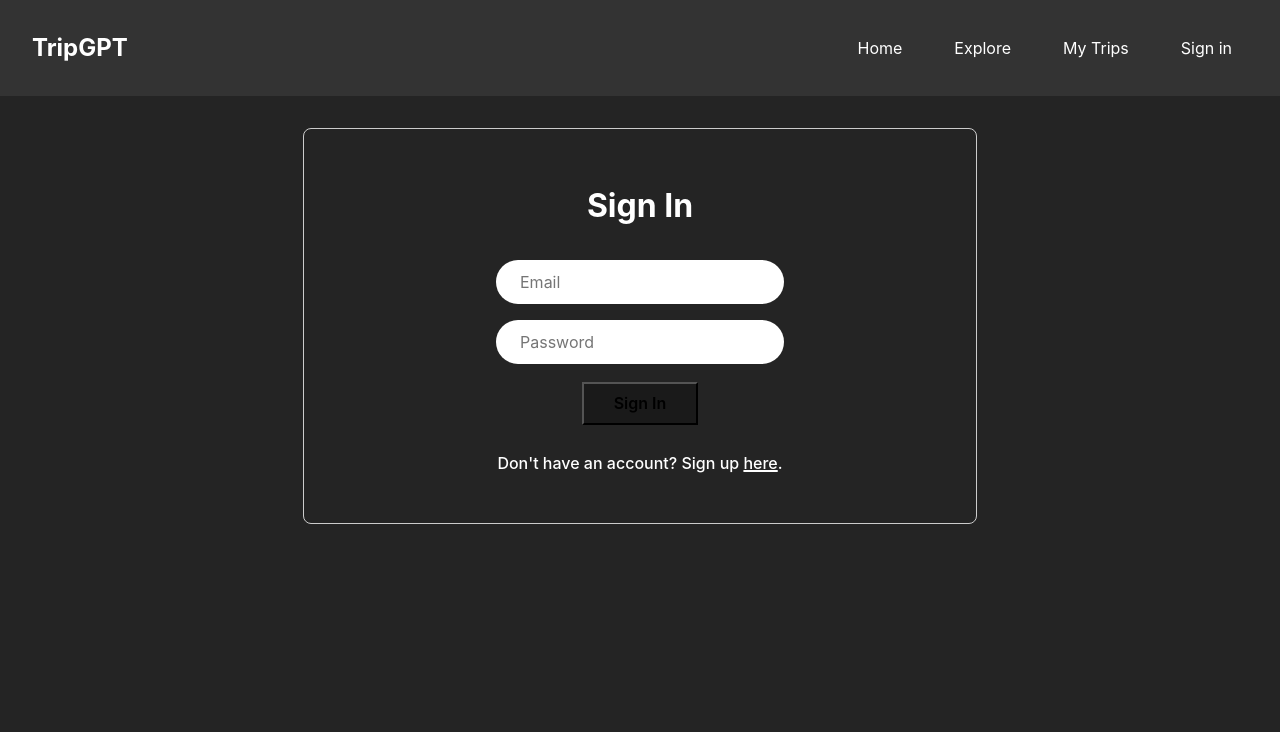
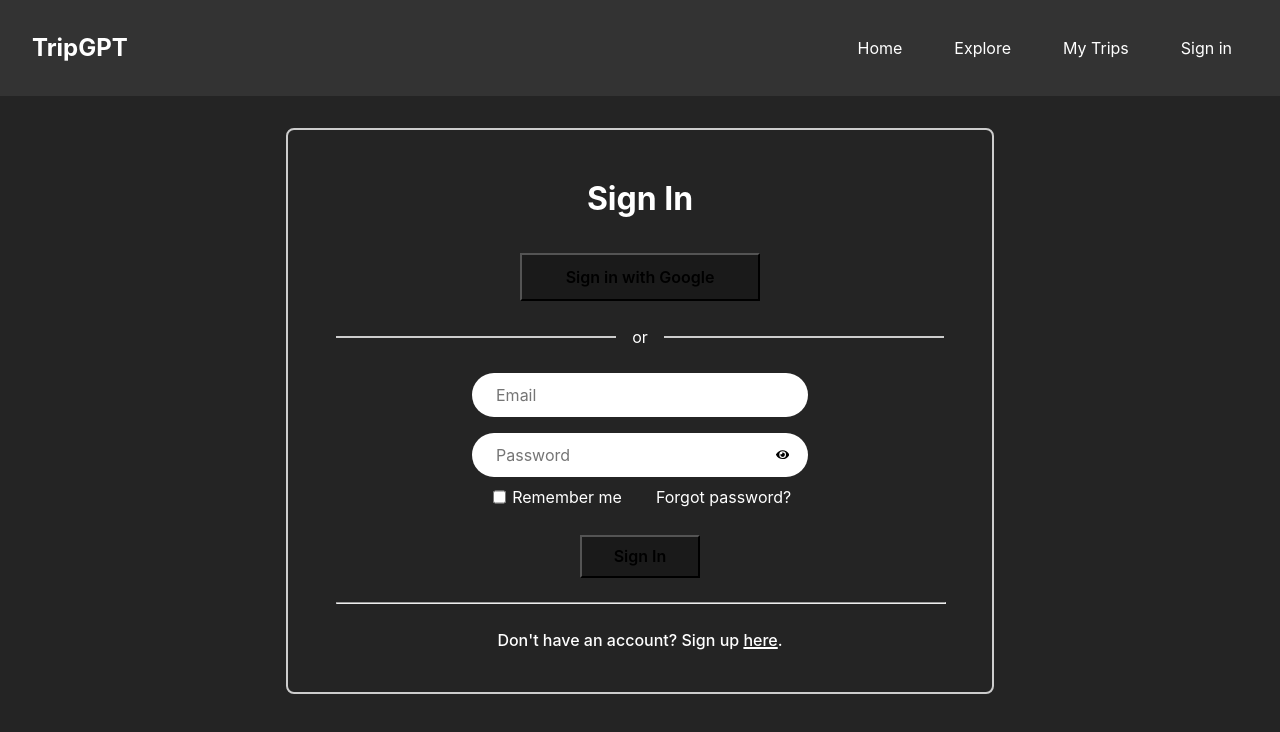
Before and after one commit to chenxu20/TripGPT, a React (Vite) app: page /signin in a window 1280 px wide. Shown: the top 732 px of the page. Built offline with nearby package versions, Linux system fonts and the light colour scheme; no server answers.

Commit message:
Completed sign in feature.
Added sign in with google, forget password and QoL changes.

```diff
--- a/package.json
+++ b/package.json
@@ -15,6 +15,7 @@
     "nanoid": "^5.0.7",
     "react": "^18.2.0",
     "react-dom": "^18.2.0",
+    "react-icons": "^5.2.1",
     "react-router-dom": "^6.23.1"
   },
   "devDependencies": {
--- a/src/App.jsx
+++ b/src/App.jsx
@@ -2,6 +2,7 @@ import React from 'react'
 import Home from './components/Home'
 import Explore from './components/Explore'
 import Trips from './components/Trips'
+import { ForgotPassword } from './components/user-auth/ForgotPassword'
 import { SignIn } from './components/user-auth/SignIn'
 import { SignUp } from './components/user-auth/SignUp'
 import { Account } from './components/Account'
@@ -9,6 +10,7 @@ import { Route, Routes } from 'react-router-dom'
 import Navbar from './components/Navbar'
 import { AuthContextProvider } from './context/AuthContext'
 import ProtectedRoute from './components/ProtectedRoute'
+import PublicRoute from './components/PublicRoute'
 
 export default function App() {
   return (
@@ -18,9 +20,10 @@ export default function App() {
         <Routes>
           <Route path="/" element={<Home />}/>
           <Route path="/explore" element={<Explore />}/>
-          <Route path="/trips" element={<Trips />}/>
-          <Route path="/signin" element={<SignIn />}/>
-          <Route path="/signup" element={<SignUp />}/>
+          <Route path="/trips" element={<ProtectedRoute><Trips /></ProtectedRoute>}/>
+          <Route path="/signin" element={<PublicRoute><SignIn /></PublicRoute>}/>
+          <Route path="/signup" element={<PublicRoute><SignUp /></PublicRoute>}/>
+          <Route path="/forgot-password" element={<PublicRoute><ForgotPassword /></PublicRoute>}/>
           <Route path="/account" element={<ProtectedRoute><Account /></ProtectedRoute>}/>
         </Routes>
       </AuthContextProvider>
--- a/src/components/Home.jsx
+++ b/src/components/Home.jsx
@@ -1,11 +1,9 @@
 import React from 'react'
-import MyTrips from './MyTrips'
 
 export default function Home() {
     return (
         <div>
             <h1>Home</h1>
-            <MyTrips />
         </div>
     )
 }
--- /dev/null
+++ b/src/components/PublicRoute.jsx
@@ -0,0 +1,12 @@
+import React from "react";
+import { UserAuth } from "../context/AuthContext";
+import { Navigate } from "react-router-dom";
+
+export default function PublicRoute({ children }) {
+    const { isLoading, user } = UserAuth();
+    if (!isLoading && user) {
+        return <Navigate to="/account" />
+    }
+
+    return children;
+}
--- a/src/components/Trips.jsx
+++ b/src/components/Trips.jsx
@@ -5,6 +5,10 @@ import MyTrips from './MyTrips'
 export default function Trips() {
     return (
         <div>
+            <h1>My Trips</h1>
+            <MyTrips />
+            <br />
+            <hr />
             <Calculator />
         </div>
     )
--- /dev/null
+++ b/src/components/user-auth/ForgotPassword.jsx
@@ -0,0 +1,43 @@
+import React, { useState } from 'react';
+import "./style.css";
+import { Link, useNavigate } from 'react-router-dom';
+import { UserAuth } from '../../context/AuthContext';
+import { getErrorMsg } from './ui';
+
+export const ForgotPassword = () => {
+    const [email, setEmail] = useState("");
+    const [error, setError] = useState("");
+    const { forgotPassword } = UserAuth();
+    const navigate = useNavigate("");
+
+    const handleResetPassword = async (e) => {
+        e.preventDefault();
+        try {
+            await forgotPassword(email);
+            alert("Check your email inbox for a link to reset your password.");
+            navigate("/signin");
+        } catch (err) {
+            setError(getErrorMsg(err));
+        }
+    }
+
+    return (
+        <div className='wrapper'>
+            <h1>Forgot Password</h1>
+            <form onSubmit={handleResetPassword}>
+                <input
+                    className="input-field"
+                    type="email"
+                    value={email}
+                    placeholder="Email"
+                    onChange={e => setEmail(e.target.value)}
+                    required
+                />
+                {error && <span className="error-msg">{error}</span>}
+                <button type="submit" className='form-button reset-button'>Reset Password</button>
+            </form>
+            <hr width="100%" />
+            <p><Link to="/signin">Back to Sign In</Link></p>
+        </div>
+    )
+}
--- a/src/components/user-auth/SignIn.jsx
+++ b/src/components/user-auth/SignIn.jsx
@@ -2,11 +2,15 @@ import React, { useState } from 'react';
 import "./style.css";
 import { Link, useNavigate } from 'react-router-dom';
 import { UserAuth } from '../../context/AuthContext';
+import { getErrorMsg } from './ui';
+import { FaEye, FaEyeSlash } from 'react-icons/fa';
 
 export const SignIn = () => {
     const [email, setEmail] = useState("");
     const [password, setPassword] = useState("");
     const [error, setError] = useState("");
+    const [showPassword, setShowPassword] = useState(false);
+    const [remember, setRemember] = useState(false);
     const { googleUserSignIn, userSignIn } = UserAuth();
     const navigate = useNavigate("");
 
@@ -14,9 +18,15 @@ export const SignIn = () => {
         e.preventDefault();
         try {
             await userSignIn(email, password);
+            if (remember) {
+                localStorage.setItem("rememberMe", email);
+            } else {
+                localStorage.removeItem("rememberMe");
+            }
             navigate("/account");
-        } catch (error) {
-            setError(error.message);
+        } catch (err) {
+            console.log(err);
+            setError(getErrorMsg(err));
         }
     }
 
@@ -24,32 +34,50 @@ export const SignIn = () => {
         try {
             await googleUserSignIn();
             navigate("/account");
-        } catch (error) {
-            setError(error.message);
+        } catch (err) {
+            setError(getErrorMsg(err));
         }
     }
+
+    const toggleRemember = () => setRemember(!remember);
+    const toggleShowPassword = () => setShowPassword(!showPassword);
 
     return (
         <div className='wrapper'>
             <h1>Sign In</h1>
+            <button onClick={handleGoogleSignIn} className="form-button google-signin-button">Sign in with Google</button>
+            <div className='divider'>or</div>
             <form onSubmit={handleSignIn}>
                 <input
+                    className="input-field"
                     type="email"
                     value={email}
                     placeholder="Email"
                     onChange={e => setEmail(e.target.value)}
                     required
                 />
+                <div className="password-field">
                     <input
-                    type="password"
+                        className="input-field"
+                        type={showPassword ? "text" : "password"}
                         value={password}
                         placeholder="Password"
                         onChange={e => setPassword(e.target.value)}
                         required
                     />
-                {error && <p className="error-msg">{error}</p>}
-                <button type="submit" className='submit-button'>Sign In</button>
+                    <button onClick={toggleShowPassword} className="password-icon" type="button">{showPassword ? <FaEyeSlash /> : <FaEye />}</button>
+                </div>
+                {error && <span className="error-msg">{error}</span>}
+                <div className="text-field">
+                    <label id="remember-me">
+                        <input type="checkbox" checked={remember} onChange={toggleRemember} />
+                        Remember me
+                    </label>
+                    <Link to="/forgot-password" id="forgot-link">Forgot password?</Link>
+                </div>
+                <button type="submit" className='form-button submit-button'>Sign In</button>
             </form>
+            <hr width="100%" />
             <p>Don't have an account? Sign up <Link to="/signup">here</Link>.</p>
         </div>
     );
--- a/src/components/user-auth/SignUp.jsx
+++ b/src/components/user-auth/SignUp.jsx
@@ -2,6 +2,8 @@ import React, { useState } from 'react'
 import "./style.css"
 import { Link, useNavigate } from 'react-router-dom';
 import { UserAuth } from '../../context/AuthContext';
+import { getErrorMsg } from './ui';
+import { FaEye, FaEyeSlash } from 'react-icons/fa';
 
 export const SignUp = () => {
     const [name, setName] = useState("");
@@ -9,6 +11,7 @@ export const SignUp = () => {
     const [password, setPassword] = useState("");
     const [confirmPassword, setConfirmPassword] = useState("");
     const [error, setError] = useState("");
+    const [showPassword, setShowPassword] = useState(false);
     const { userSignUp } = UserAuth();
     const navigate = useNavigate("");
 
@@ -23,15 +26,19 @@ export const SignUp = () => {
             alert("Your account has been created successfully.");
             navigate("/account");
         } catch (err) {
-            setError(err.message);
+            console.log(err);
+            setError(getErrorMsg(err));
         }
     }
+
+    const toggleShowPassword = () => setShowPassword(!showPassword);
 
     return (
         <div className='wrapper'>
             <h1>Sign Up</h1>
             <form onSubmit={handleSignUp}>
                 <input
+                    className="input-field"
                     type="name"
                     value={name}
                     placeholder="Name"
@@ -39,29 +46,39 @@ export const SignUp = () => {
                     required
                 />
                 <input
+                    className="input-field"
                     type="email"
                     value={email}
                     placeholder="Email"
                     onChange={e => setEmail(e.target.value)}
                     required
                 />
+                <div className="password-field">
                     <input
-                    type="password"
+                        className="input-field"
+                        type={showPassword ? "text" : "password"}
                         value={password}
                         placeholder="Password"
                         onChange={e => setPassword(e.target.value)}
                         required
                     />
+                    <button onClick={toggleShowPassword} className="password-icon" type="button">{showPassword ? <FaEyeSlash /> : <FaEye />}</button>
+                </div>
+                <div className="password-field">
                     <input
-                    type="password"
+                        className="input-field"
+                        type={showPassword ? "text" : "password"}
                         value={confirmPassword}
                         placeholder="Confirm password"
                         onChange={e => setConfirmPassword(e.target.value)}
                         required
                     />
-                {error && <p className="error-msg">{error}</p>}
-                <button type="submit" className='submit-button'>Sign Up</button>
+                    <button onClick={toggleShowPassword} className="password-icon" type="button">{showPassword ? <FaEyeSlash /> : <FaEye />}</button>
+                </div>
+                {error && <span className="error-msg">{error}</span>}
+                <button type="submit" className='form-button submit-button'>Sign Up</button>
             </form>
+            <hr width="100%" />
             <p>Already a registered user? Sign in <Link to="/signin">here</Link>.</p>
         </div>
     );
--- a/src/components/user-auth/style.css
+++ b/src/components/user-auth/style.css
@@ -1,5 +1,68 @@
+.divider {
+    display: flex;
+    align-items: center;
+    text-align: center;
+    margin: 1rem 0;
+    width: 100%;
+}
+
+.divider::before,
+.divider::after {
+  content: '';
+  flex: 1;
+  border-bottom: 2px solid #cccccc;
+}
+
+.divider::before {
+    margin-right: 1rem;
+}
+
+.divider::after {
+    margin-left: 1rem;
+}
+
 .error-msg {
     color: #ff0000;
+    margin: 0.5rem 0;
+}
+
+.password-field {
+    display: flex;
+    align-items: center;
+    justify-content: center;
+    position: relative;
+}
+
+.password-icon {
+    background: none;
+    border: none;
+    display: inherit;
+    position: absolute;
+    right: 0.8rem;
+    cursor: pointer;
+    user-select: none;
+}
+
+.text-field {
+    display: flex;
+    align-items: center;
+    justify-content: space-between;
+    padding-bottom: 1rem;
+    width: 105%;
+}
+
+#forgot-link {
+    text-decoration: none;
+}
+
+#remember-me {
+    accent-color: #3236ff;
+    margin-right: 0.4rem;
+    display: flex;
+}
+
+#remember-me input {
+    margin-right: 0.4rem;
 }
 
 .wrapper {
@@ -8,20 +71,21 @@
     justify-content: center;
     align-items: center;
     max-width: 38rem;
-    padding: 2rem;
+    padding: 1.5rem 3rem;
     margin: 2rem auto;
-    border: 1px solid #cccccc;
+    border: 2px solid #cccccc;
     border-radius: 0.5rem;
 }
 
 .wrapper form {
+    max-width: 18rem;
     display: flex;
     flex-direction: column;
     align-items: center;
 }
 
-.wrapper input {
-    width: 15rem;
+.input-field {
+    width: 18rem;
     font-size: 1rem;
     font-family: inherit;
     font-weight: 400;
@@ -32,21 +96,38 @@
     margin: 0.5rem 0;
 }
 
-.submit-button {
+.form-button {
     font-size: 1rem;
     font-family: inherit;
     font-weight: 600;
     cursor: pointer;
-    width: 40%;
     padding: 0.6rem 1.2rem;
     background: #1a1a1a;
     transition: border-color 0.25s;
     margin: 10px 0;
 }
 
-.submit-button:hover {
+.form-button:hover {
     border-color: #646cff;
     background: #444444;
+}
+
+.google-signin-button {
+    width: 15rem;
+    font-size: 1rem;
+    font-family: inherit;
+    padding: 0.75rem 1.5rem;
+    margin: 0.5rem 0;
+}
+
+.reset-button {
+    width: 11rem;
+    margin-bottom: 1rem;
+}
+
+.submit-button {
+    width: 7.5rem;
+    margin-bottom: 1rem;
 }
 
 .wrapper > p {
--- /dev/null
+++ b/src/components/user-auth/ui.jsx
@@ -0,0 +1,22 @@
+import { AuthErrorCodes } from "firebase/auth";
+
+export const getErrorMsg = err => {
+    switch (err?.code) {
+        case AuthErrorCodes.EMAIL_EXISTS:
+            return "Email is already in use."
+        case AuthErrorCodes.INVALID_EMAIL:
+            return "Invalid email address. Try again with a valid email."
+        case AuthErrorCodes.INVALID_LOGIN_CREDENTIALS:
+            return "Wrong email or password. Try again."
+        case AuthErrorCodes.INVALID_PASSWORD:
+            return "Wrong password. Try again."
+        case AuthErrorCodes.TOO_MANY_ATTEMPTS_TRY_LATER:
+            return "Too many attempts. Try again later."
+        case AuthErrorCodes.USER_DELETED:
+            return "No registered user with that email. Sign up below."
+        case AuthErrorCodes.WEAK_PASSWORD:
+            return "Password should be at least 6 characters long."
+        default:
+            return "An error occurred. Try again later."
+    }
+};
```
Also changed, not shown: src/context/AuthContext.jsx (+13 -7 lines), 1 other file (tests, documents, lock files or other folders). Lines whose indentation alone changed are shown as unchanged.
